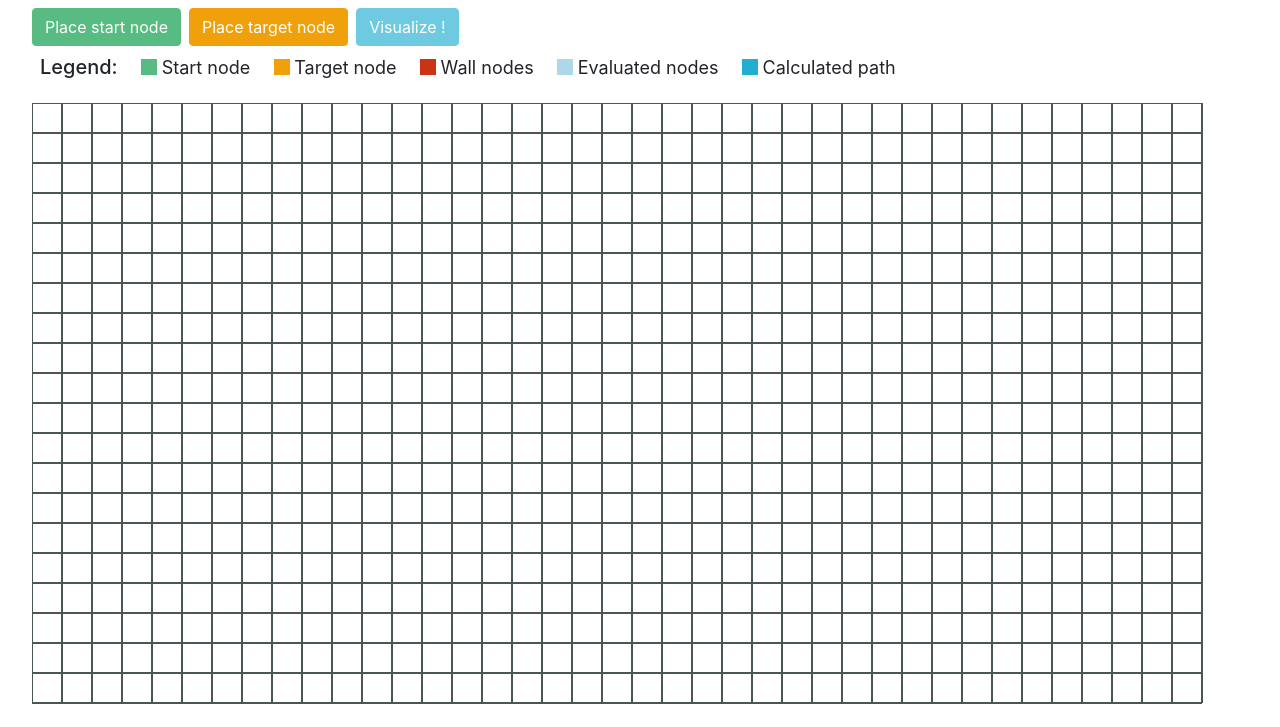
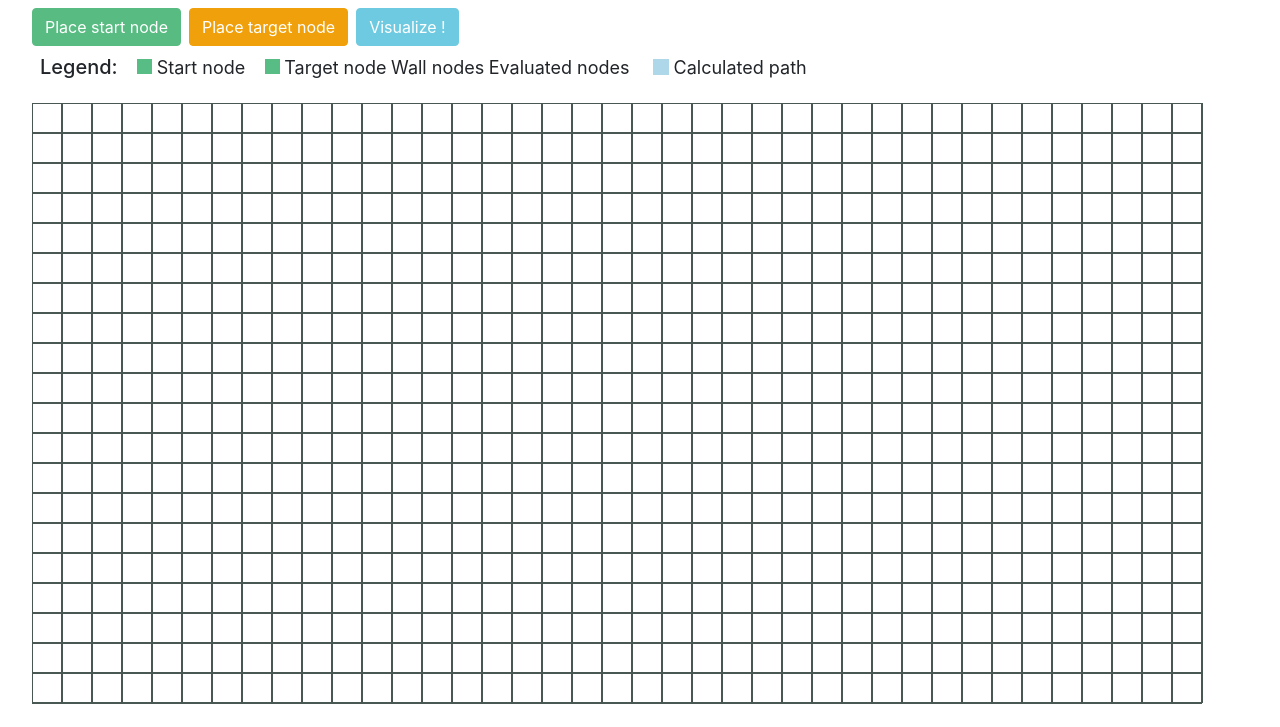
Before and after one commit to jellebaele/pathfinder, a Flask app: page / in a window 1280 px wide. Shown: the part 56-783 px from the top of the page. Run offline with Flask 2, Linux system fonts and the light colour scheme; some libraries are stand-ins or nearby versions.

Commit message:
Test images

```diff
--- a/static/styles/index_style.css
+++ b/static/styles/index_style.css
@@ -11,13 +11,15 @@
 .list {
     vertical-align: middle;
 }
+
 .list > li {
     display: inline-block;
     list-style: none;
     font-size: 18px;
+    align-items: normal;
 }
 
-#idStart{
+#idStart {
     margin-left: 2.5%;
 }
 
@@ -77,7 +79,15 @@
     cursor: pointer; /* Cursor on hover */
 }
 
-.img_legend{
+.square {
+    height: 15px;
+    width: 15px;
+    margin-left: 15px;
+    padding-top: 10px;
+
+}
+
+.img_legend {
     height: 20px;
     width: 20px;
     align-self: center;
--- a/templates/index.html
+++ b/templates/index.html
@@ -54,15 +54,17 @@
 
 <ul class="list mt-2">
     <li><h5>Legend:</h5></li>
-    <li><img src="{{ url_for('static', filename='images/start.jpg') }}" alt="" class="img_legend"/></li>
+    <li><div class="square" style="background-color: #58BC85;"></div></li>
+    <!-- <li><img src="{{ url_for('static', filename='images/start.jpg') }}" alt="" class="img_legend"/></li>-->
     <li>Start node</li>
-    <li><img src="{{ url_for('static', filename='images/target.jpg') }}" alt="" class="img_legend"></li>
+    <li><div class="square" style="background-color: #58BC85;"></div></li>
+    <!-- <li><img src="{{ url_for('static', filename='images/target.jpg') }}" alt="" class="img_legend"></li> -->
     <li>Target node</li>
-    <li><img src="{{ url_for('static', filename='images/wall.jpg') }}" alt="" class="img_legend"></li>
+    <!-- <li><img src="{{ url_for('static', filename='images/wall.jpg') }}" alt="" class="img_legend"></li> -->
     <li>Wall nodes</li>
-    <li><img src="{{ url_for('static', filename='images/evaluated.jpg') }}" alt="" class="img_legend"></li>
+    <!-- <li><img src="{{ url_for('static', filename='images/evaluated.jpg') }}" alt="" class="img_legend"></li>-->
     <li>Evaluated nodes</li>
-    <li><img src="{{ url_for('static', filename='images/path.jpg') }}" alt="" class="img_legend"></li>
+    <li><img src="/static/images/evaluated.JPG" alt="" class="img_legend"></li>
     <li>Calculated path</li>
 </ul>
 
```
